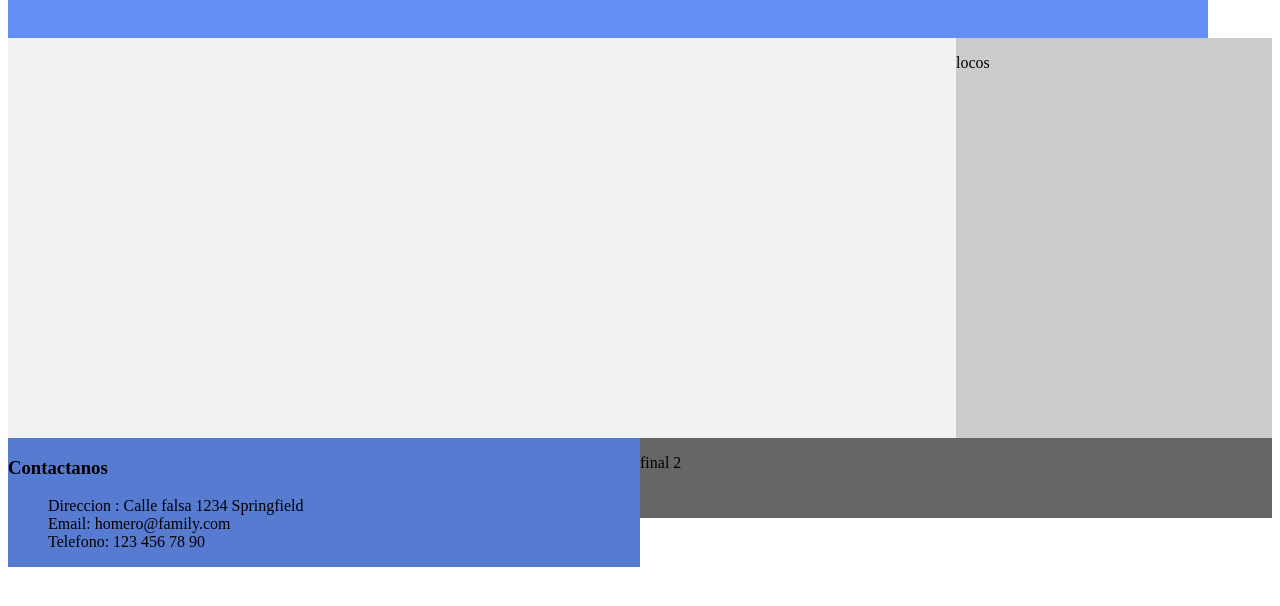
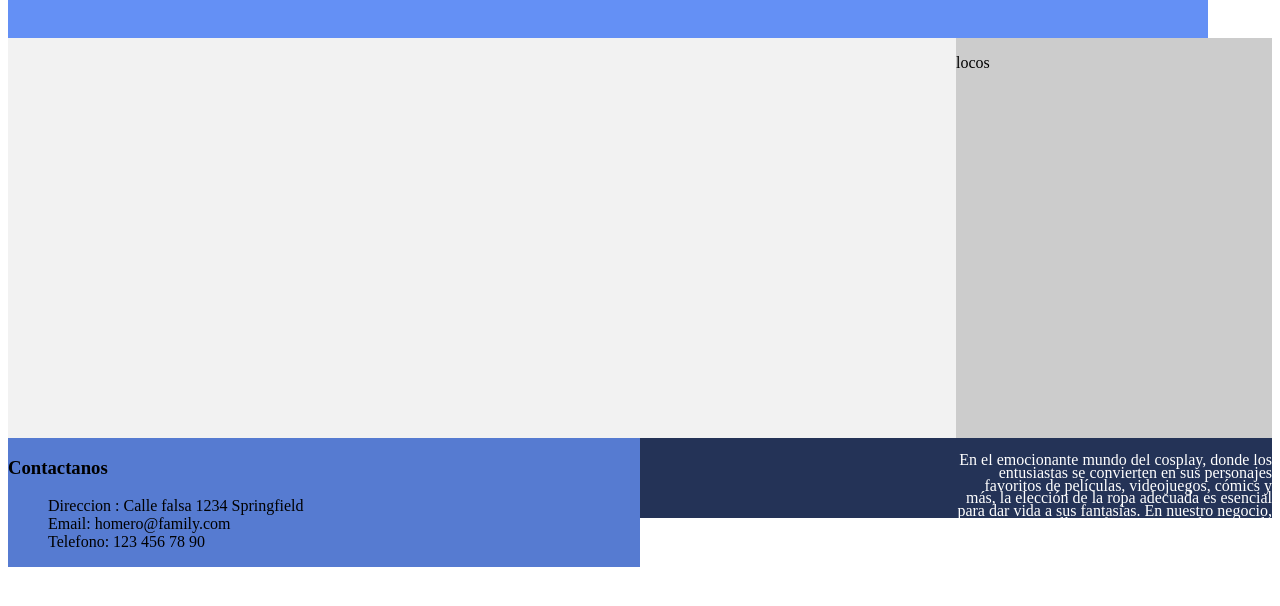
Before and after one commit to MIGMAUXD/Previo1-Web, a plain HTML site: page Index.html in a window 1280 px wide. Shown: the part 90-696 px from the top of the page. Drawn offline with Linux system fonts and the light colour scheme.

Commit message:
Pie de página derecho finalizado

```diff
--- a/Index.html
+++ b/Index.html
@@ -1,10 +1,12 @@
 <!DOCTYPE html>
 <html>
+
 <head>
     <meta charset="UTF-8">
     <title>Página de Inicio</title>
     <link rel="stylesheet" type="text/css" href="css/Style.css">
 </head>
+
 <body>
     <header>
         <div class="header-container">
@@ -41,9 +43,15 @@
 
     <footer id="footer2">
         <div class="footer2-container">
-            <p>final 2</p>
+            <p class="texto">En el emocionante mundo del cosplay, donde los entusiastas se convierten en sus personajes
+                favoritos de películas, videojuegos, cómics y más, la elección de la ropa adecuada es esencial para dar
+                vida a sus fantasías. En nuestro negocio, nos enorgullece ofrecer una amplia gama de trajes de alta
+                calidad para cosplayers apasionados. Nuestra misión es simple pero poderosa: proporcionar ropa para
+                cosplay con diseños auténticos y detalles precisos, a la vez que mantenemos precios altamente
+                competitivos.</p>
             <!-- Contenido del segundo pie de página -->
         </div>
     </footer>
 </body>
+
 </html>
--- a/css/Style.css
+++ b/css/Style.css
@@ -40,7 +40,7 @@ footer#footer2 {
     float: right;
     max-height: 80px;
     min-height: 80px;
-    background-color: #666; /* Cambia el color de fondo a tu gusto */
+    background-color: #243357; /* Cambia el color de fondo a tu gusto */
 }
 
 .header-container{
@@ -71,3 +71,19 @@ font-weight: bold;
 .sin-vinetas {
     list-style: none; /* Elimina los estilos predeterminados de las viñetas */
 }
+
+.footer2-container{
+    display: flex;
+    justify-content: flex-end;
+    align-items: center; /* Centra verticalmente el contenido */
+    height: 100%;
+}
+
+.texto {
+    color: white;
+    max-height: 5em; /* Limita el texto a 5 líneas de altura */
+    overflow: hidden; /* Oculta cualquier texto adicional que exceda las 5 líneas */
+    text-align: right; /* Centra el texto horizontalmente */
+    line-height: 0.8; /* Establece la altura de línea para controlar el espacio entre las líneas de texto */
+    width: 50%; /* Ocupa la mitad del contenedor */
+}
```
